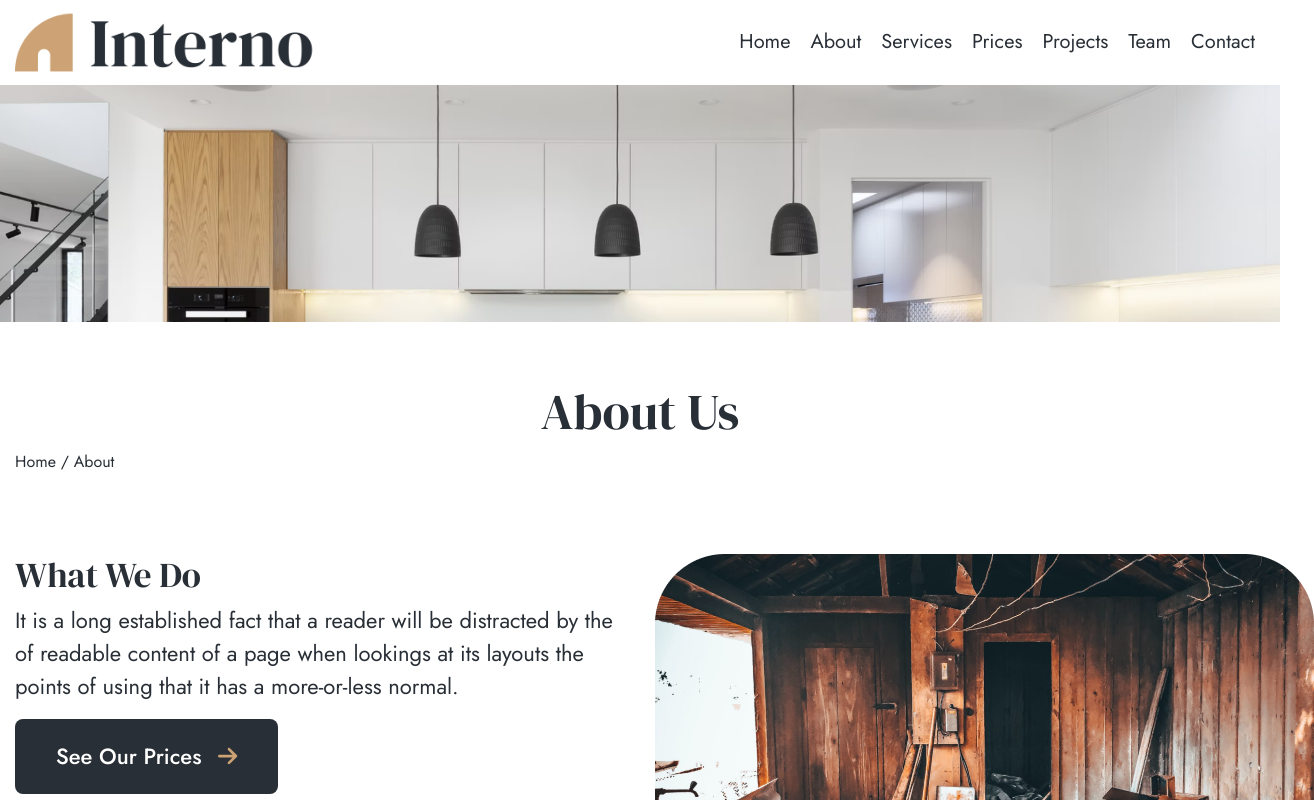
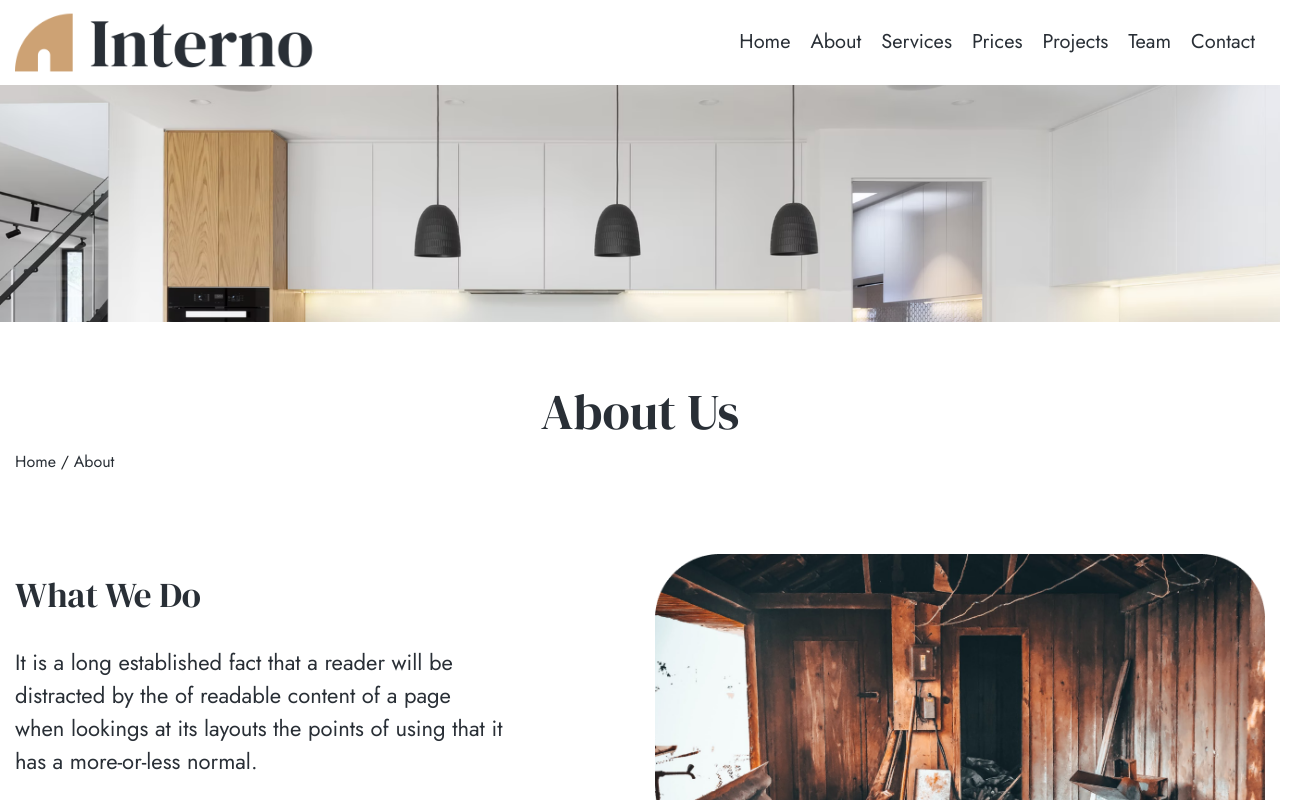
Before and after one commit to ecpieritz/interno-design, a Vue app: page /about in a window 1280 px wide. Shown: the top 800 px of the page, 1314 px wide, since content can reach past the window. Built offline with nearby package versions, Linux system fonts and the light colour scheme.

Commit message:
Added about/prices styles

```diff
--- a/src/components/about/prices.vue
+++ b/src/components/about/prices.vue
@@ -32,7 +32,16 @@ export default {
 .id-about {
   &__prices{
     margin-top: 80px;
-
+    img{
+      width: 100%;
+    }
+    h2{
+      margin-top: 20px;
+    }
+    p{
+      margin: 30px 0 40px;
+      width: 80%;
+    }
   }
 }
 </style>
```
